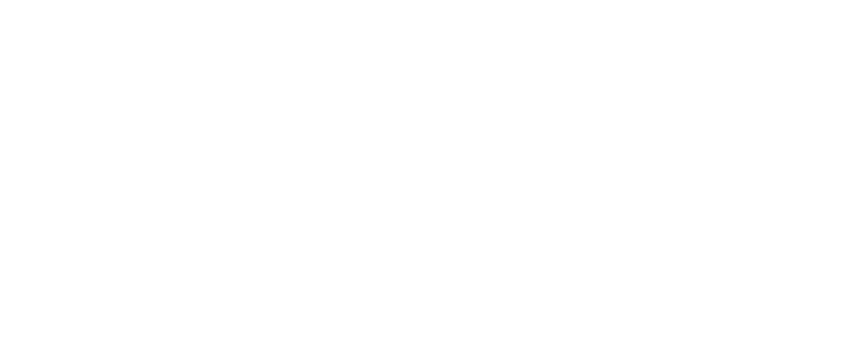
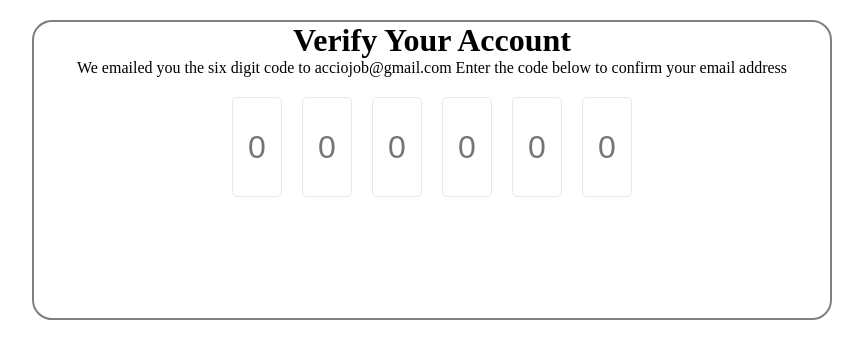
Before and after one commit to acciojob/OTP-manishloginn, a website: page main.html in a window 1280 px wide. Shown: the whole page, without its empty margins (208-1071 px from the left). Drawn offline with Linux system fonts and the light colour scheme.

Commit message:
created a submission

```diff
--- a/main.html
+++ b/main.html
@@ -8,6 +8,13 @@
 
 <body>
 	<!-- the entire body must be written by student -->
+
+
+	<div class="design">
+    <h1>Verify Your Account </h1>
+    <p>We emailed you the six digit code to acciojob@gmail.com Enter the code below to confirm your email address</p>
+    <div class="code-container">
+    </div>
     <script type="text/javascript" src="./script.js">
 </script>
 
--- a/script.js
+++ b/script.js
@@ -1 +1,62 @@
 //your JS code here. If required.
+
+
+const codecontainer = document.querySelector(".code-container")
+const inputNumber = 6;
+let lastelmentt = null;
+
+
+
+function oninput(event) {
+    // console.log(event.target)
+    const currentElement = event.target;
+    lastelmentt = currentElement;
+    if(currentElement.value){
+        currentElement.nextElementSibling && currentElement.nextElementSibling.focus()
+    }
+}
+
+
+
+
+function onbackkey (e) {
+    if (e.key ==="Enter") {
+        currentElement.nextElementSibling && currentElement.nextElementSibling.focus()
+    } else if (e.key === "Backspace") {
+        currentElement = "";
+        currentElement.previousElementSibling && currentElement.previousElementSibling.focus()
+    }
+}
+
+
+function onfocus(event) {
+    event.target.placeholder = "";
+}
+
+function onblur(event) {
+    event.target.placeholder = "0";
+}
+
+
+for (let i = 0; i < inputNumber; i++) {
+    const input = document.createElement("input");
+    input.className = "code"
+    input.maxLength = 1;
+    input.placeholder = "0";
+    input.addEventListener("focus", onfocus)
+    input.addEventListener("blur", onblur)
+    input.addEventListener("input", oninput)
+    input.addEventListener("keyUp", onbackkey)
+    codecontainer.appendChild(input)
+
+}
+
+
+
+document.addEventListener('keyup', (e) => {
+    console.log("keyup", e);
+    if (e.key === "Backspace") {
+        lastelmentt.value = "";
+        lastelmentt.previousElementSibling && lastelmentt.previousElementSibling.focus();
+    }
+});
--- a/styles.css
+++ b/styles.css
@@ -1 +1,50 @@
 /*  your css code here. If applicable */
+*{
+    margin: 0;
+    padding: 0;
+    box-sizing: border-box;
+}
+
+body {
+    display: flex;
+    justify-content: center;
+    align-items: center;
+}
+
+
+.design {
+    margin-top: 20px;
+   border: 2px solid grey;
+   height: 300px;
+   width: 800px;
+   justify-content: center;
+   text-align: center;
+   flex-direction: column;
+	border-radius: 20px
+
+}
+
+.code-container {
+    display: flex;
+    margin: auto;
+    justify-content: center;
+    gap: 20px;
+}
+
+.code {
+
+    padding: 10px;
+    margin-top: 20px;
+    height: 100px;
+    width: 50px;
+    text-align: center;
+    font-size: 32px;
+    font-weight: 500;
+    border-radius: 5px;
+    border: 1px solid #e7e7e7;
+
+}
+
+.code:focus {
+    outline: 1px solid blue;
+}
```
